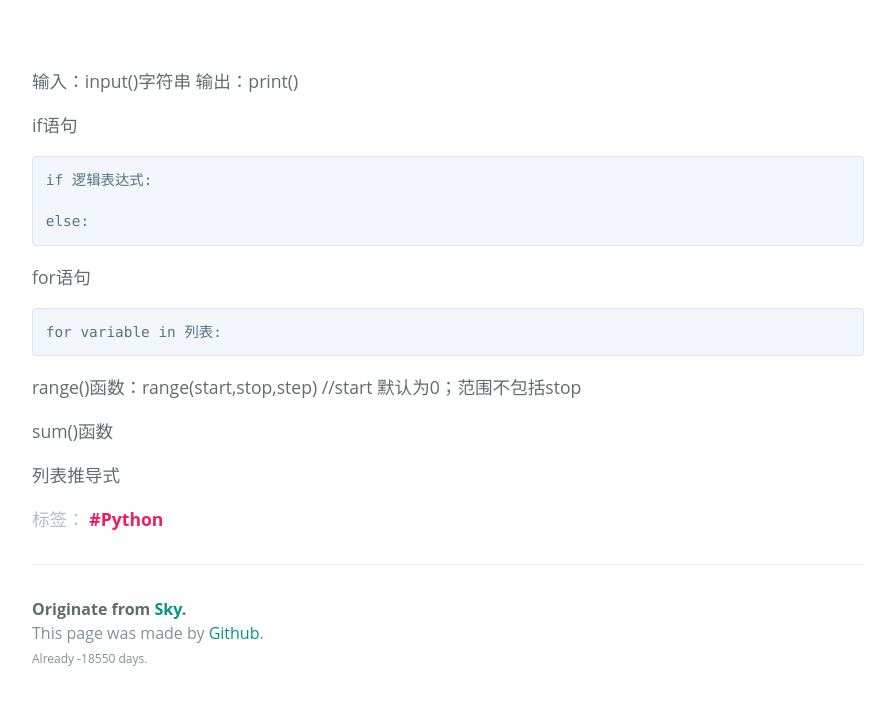
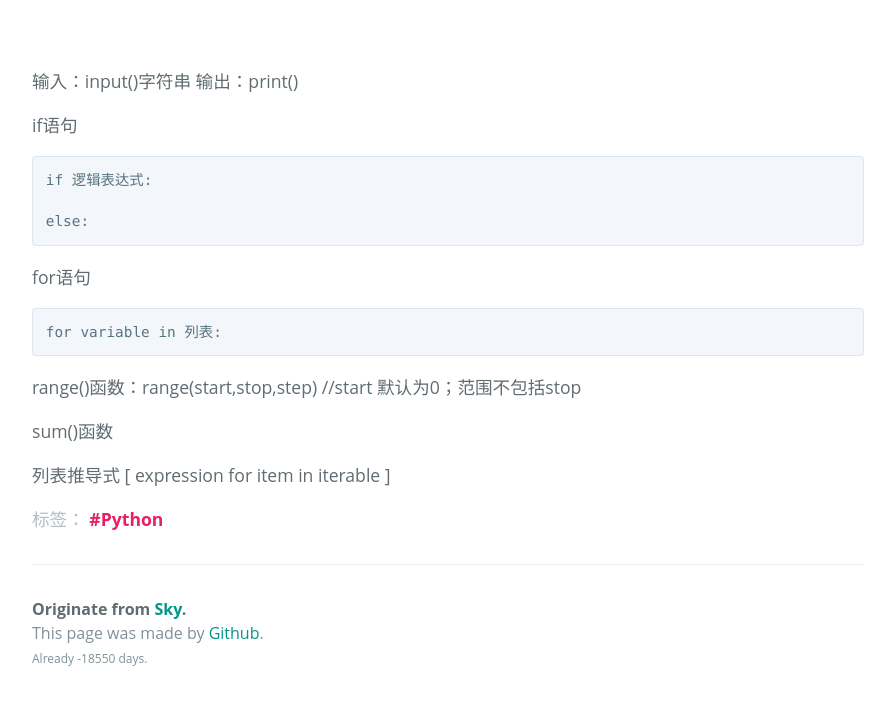
Before and after one commit to NishikinoSky/NishikinoSky.github.io, a Jekyll site: the page built from _posts/2021-1-28-Python.md, in a window 1280 px wide and 1067 px high. Shown: the part 350-1055 px from the top of the window, without its empty margins (192-1087 px from the left). Built offline with Jekyll 4.4.1, drawn with Linux system fonts in a browser that asks for light colours; some web fonts are replaced.

Commit message:
Update 2021-1-28-Python.md

```diff
--- a/_posts/2021-1-28-Python.md
+++ b/_posts/2021-1-28-Python.md
@@ -21,4 +21,4 @@ range()函数：range(start,stop,step) //start 默认为0；范围不包括stop
 
 sum()函数
 
-列表推导式
+列表推导式 [ expression for item in iterable ]
```
